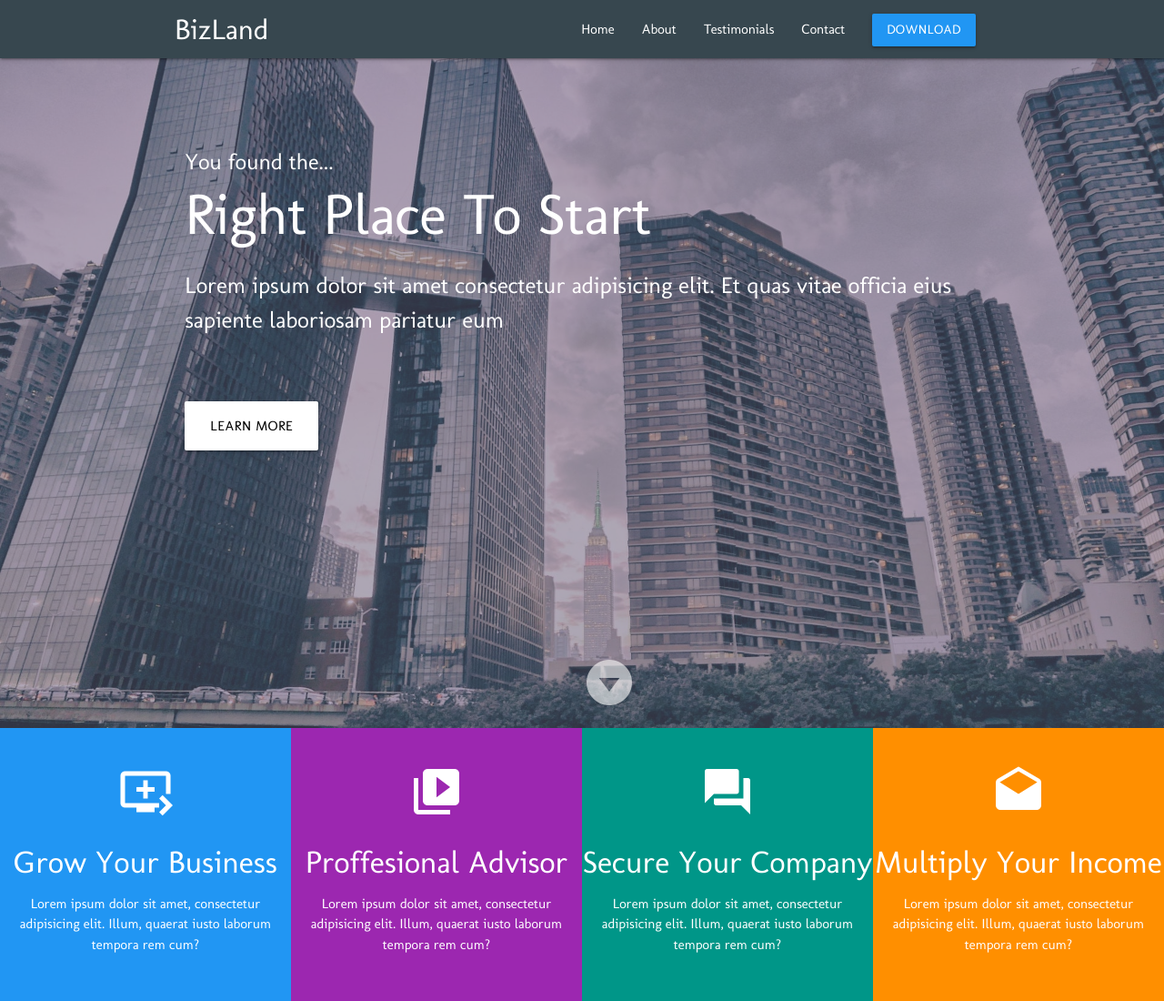
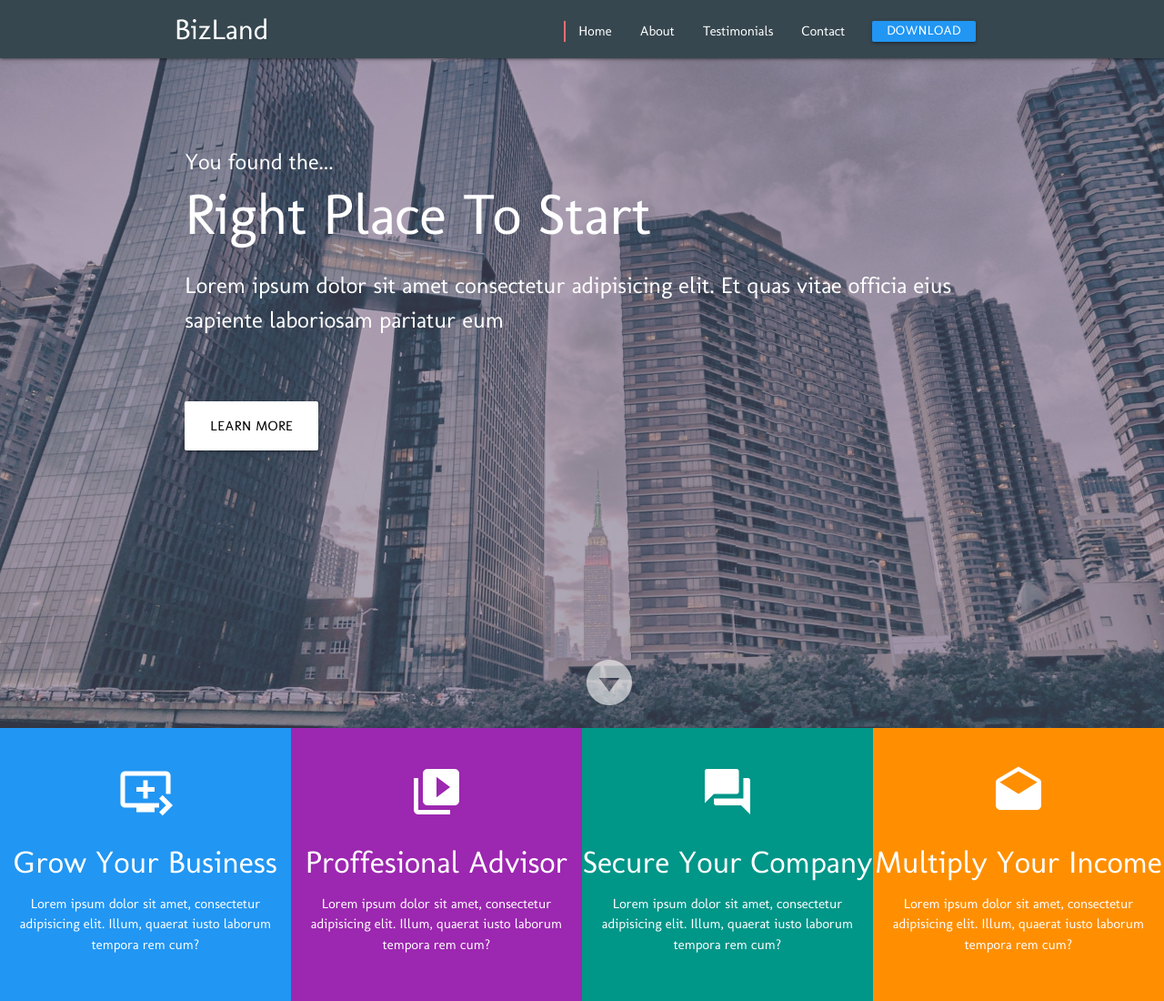
Before and after one commit to SanjayPJ/bizland, a website: page src/index.html in a window 1280 px wide. Shown: the top 1100 px of the page at 91% size. Drawn offline with nearby package versions, Linux system fonts and the light colour scheme.

Commit message:
completed

```diff
--- a/src/css/styles.scss
+++ b/src/css/styles.scss
@@ -1,5 +1,5 @@
 body {
-    font-family: 'Molengo', sans-serif;
+    font-family: "Molengo", sans-serif;
 }
 
 #main-header {
@@ -24,7 +24,7 @@
 .overlay {
     height: 100%;
     width: 100%;
-    background-color: rgba($color: #635777, $alpha: 0.5)
+    background-color: rgba($color: #635777, $alpha: 0.5);
 }
 
 #showcase-container {
--- a/src/index.html
+++ b/src/index.html
@@ -14,7 +14,7 @@
     <link rel="stylesheet" href="css/styles.css">
 </head>
 
-<body id="home">
+<body id="home" class="scrollspy">
     <header id="main-header" style="position: relative;">
         <div class="overlay">
             <div class="navbar-fixed">
@@ -23,12 +23,12 @@
                         <div class="nav-wrapper">
                             <a href="#!" class="brand-logo">BizLand</a>
                             <a href="#" data-target="mobile-demo" class="sidenav-trigger"><i class="material-icons">menu</i></a>
-                            <ul class="right hide-on-med-and-down">
-                                <li><a href="#home">Home</a></li>
-                                <li><a href="#about">About</a></li>
-                                <li><a href="#testimonials">Testimonials</a></li>
-                                <li><a href="#contact">Contact</a></li>
-                                <li><a href="" class="btn blue">Download</a></li>
+                            <ul class="right hide-on-med-and-down table-of-contents">
+                                <li><a href="#home" class="white-text">Home</a></li>
+                                <li><a href="#about" class="white-text">About</a></li>
+                                <li><a href="#testimonials" class="white-text">Testimonials</a></li>
+                                <li><a href="#contact" class="white-text">Contact</a></li>
+                                <li><a href="" class="btn blue class white-text">Download</a></li>
                             </ul>
                         </div>
                     </div>
@@ -89,7 +89,7 @@
                 </div>
             </div>
         </section>
-        <section id="about" class="center grey lighten-3">
+        <section id="about" class="center grey lighten-3 scrollspy">
             <div class="container">
                 <h2>About BizLand</h2>
                 <p class="flow-text">Lorem ipsum dolor sit amet, consectetur adipisicing elit. Voluptate earum velit
@@ -124,7 +124,7 @@
                 </div>
             </div>
         </section>
-        <section id="testimonials" class="blue center white-text">
+        <section id="testimonials" class="blue center white-text scrollspy">
             <h2>What Our Client Say</h2>
             <div class="container">
                 <div class="row" style="margin-top: 30px">
@@ -182,6 +182,9 @@
                 </div>
             </div>
         </section>
+        <section id="contact">
+
+        </section>
         <footer class="page-footer blue-grey">
             <div class="container">
                 <div class="row">
@@ -236,6 +239,7 @@
                 },
                 offset: '90%'
             })
+            $('.scrollspy').scrollSpy({});
         });
     </script>
 </body>
```
Also changed, not shown: src/css/styles.css.
